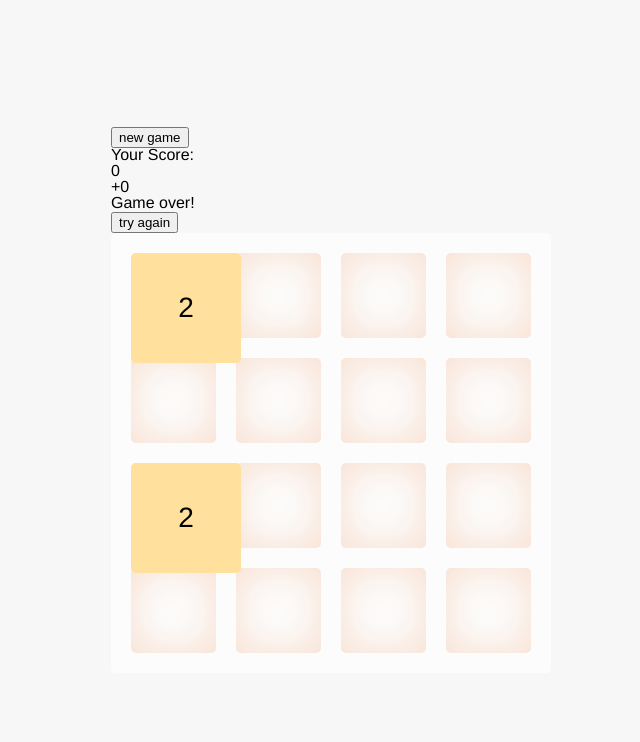
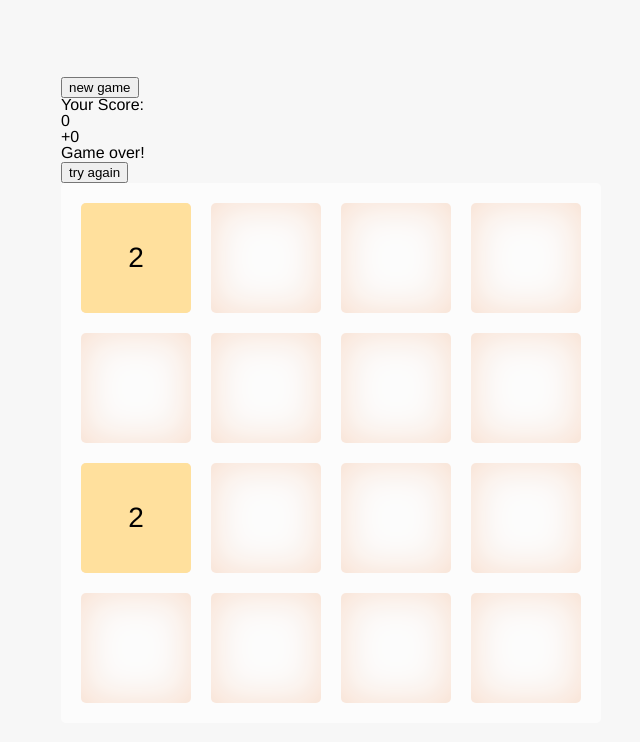
Before and after one commit to bairrada97/2048Game, a Vue app: page / in a window 1280 px wide. Shown: the top 742 px of the page, without its empty margins (309-949 px from the left). Built offline with nearby package versions, Linux system fonts and the light colour scheme.

Commit message:
UPD: start transition development

```diff
--- a/src/components/Game.vue
+++ b/src/components/Game.vue
@@ -106,7 +106,7 @@ export default {
     renderBoard() {
       let widthGrid = this.$refs.grid.clientWidth,
         widthPiece = (widthGrid + 20) / this.rowSize;
-              console.log(widthPiece);
+
       for (let r = 0; r < this.size; r++) {
         let x = Math.floor(r / this.rowSize),
           y =  r - (Math.floor(r / this.rowSize) * this.rowSize);
@@ -115,10 +115,8 @@ export default {
           y: y,
           id: r,
           numbers: "",
-          pos: {
-            left: (widthPiece * y ),
-            top: (widthPiece * x ),
-          }
+          left: (widthPiece * y ),
+          top: (widthPiece * x ),
         });
 
       }
@@ -142,38 +140,56 @@ export default {
     slide(collumn) {
       var that = this;
       const getNumber = collumn.filter(item => item.numbers !== "");
-      let getEmpty = "";
+
+      let getEmpty = "",
+      newElement;
       for (let element of getNumber) {
 
-        if (that.top) getEmpty = collumn.filter(item => item.x < element.x && item.numbers == "");
-        if (that.bottom) getEmpty = collumn.filter(item => item.x > element.x && item.numbers == "");
-        if (that.left) getEmpty = collumn.filter(item => item.y < element.y && item.numbers == "");
-        if (that.right) getEmpty = collumn.filter(item => item.y > element.y && item.numbers == "");
+        if (that.top) getEmpty = collumn.find(item => item.x < element.x && item.numbers == "");
+        if (that.bottom) getEmpty = collumn.find(item => item.x > element.x && item.numbers == "");
+        if (that.left) getEmpty = collumn.find(item => item.y < element.y && item.numbers == "");
+        if (that.right) getEmpty = collumn.find(item => item.y > element.y && item.numbers == "");
 
-        const [firstIndex] = getEmpty;
+        //const [firstIndex] = getEmpty;
 
-        if (getEmpty.length > 0) {
-          const newLeft = element.pos.left,
-                newTop = element.pos.top,
-                newX = element.x,
-                newY = element.y
-
-          element.pos.left = firstIndex.pos.left;
-          element.pos.top = firstIndex.pos.top;
-          element.x = firstIndex.x;
-          element.y = firstIndex.y;
-
-          firstIndex.pos.left = newLeft;
-          firstIndex.pos.top = newTop;
-          firstIndex.x = newX;
-          firstIndex.y = newY;
-
-          //firstIndex.numbers = element.numbers;
-          console.log(element, element);
+        if (getEmpty) {
+          newElement =  Object.assign({}, element);
 
 
+        document.querySelectorAll('.piece')[element.id].style.transform = 'translate(' + getEmpty.left + 'px,' + getEmpty.top + 'px';
+
+
+
+          element.x = getEmpty.x;
+          element.y = getEmpty.y;
+          element.left = getEmpty.left;
+          element.top = getEmpty.top;
+element.id = getEmpty.id;
+getEmpty.id = newElement.id
+          getEmpty.x = newElement.x;
+          getEmpty.y = newElement.y;
+          getEmpty.left = newElement.left;
+          getEmpty.top = newElement.top;
+
+
+          // firstIndex.numbers = element.numbers;
+          // element = firstIndex;
+          //           newElement.numbers = ""
+          // firstIndex = newElement;
+
+
+
+
+
+
+          // firstIndex.numbers = element.numbers;
+          //
+          //
+          //
           //
           // element.numbers = "";
+
+              document.querySelectorAll('.piece')[element.id].style.transform = 'translate(' + getEmpty.left + 'px,' + getEmpty.top + 'px';
           that.isSlide = true;
         }
 
@@ -198,7 +214,10 @@ export default {
     combine(collumn) {
       this.slide(collumn);
       this.sumNumbers(collumn);
-      //this.slide(collumn);
+      this.slide(collumn);
+      //this.board.sort((a,b) => a.id - b.id)
+
+      console.log(this.board);
 
     },
     newGame() {
@@ -281,20 +300,10 @@ export default {
         grid-row-gap: 20px;
         margin: 0;
         padding: 0;
-        transition: all 0.5s ease;
+        transition: all 1.5s ease;
         position: absolute;
 
-        @include md {
-           width: 400px;
-           height: 400px;
-        }
 
-        @include sm {
-           width: 280px;
-           height: 280px;
-           grid-column-gap:10px;
-           grid-row-gap: 10px;
-        }
     }
 
     &__board{
@@ -306,19 +315,9 @@ export default {
       grid-row-gap: 20px;
       margin: 0;
       padding: 0;
-      transition: all 0.5s ease;
+      transition: all 1.5s ease;
 
-      @include md {
-         width: 400px;
-         height: 400px;
-      }
 
-      @include sm {
-         width: 280px;
-         height: 280px;
-         grid-column-gap:10px;
-         grid-row-gap: 10px;
-      }
     }
 
     .item {
@@ -330,7 +329,7 @@ export default {
         display: flex;
         justify-content: center;
         align-items: center;
-        transition: 100ms all ease;
+        transition: 1.5s all ease;
 
 
 
--- a/src/components/Piece.vue
+++ b/src/components/Piece.vue
@@ -1,6 +1,6 @@
 <template>
 
-  <p :style="{background: addColor, transform: `translate(${piece.pos.left}px, ${piece.pos.top}px)`}" class="piece" :data-x="piece.x" :data-y="piece.y" :data-left=" piece.pos.left" :data-top="piece.pos.top">{{piece.numbers}}</p>
+  <p :style="{background: addColor, transform: `translate(${piece.left}px, ${piece.top}px)`}" class="piece" :data-x="piece.x" :data-y="piece.y" :data-left=" piece.left" :data-top="piece.top" :data-number="piece.numbers">{{piece.numbers}}</p>
 
 </div>
 
@@ -123,7 +123,7 @@ export default {
     font-size: 45px;
     position: absolute;
     z-index: 1;
-    transition: 100ms all ease;
+    transition: 1.5s all ease;
 
     @include md {
         font-size: 28px;
```
